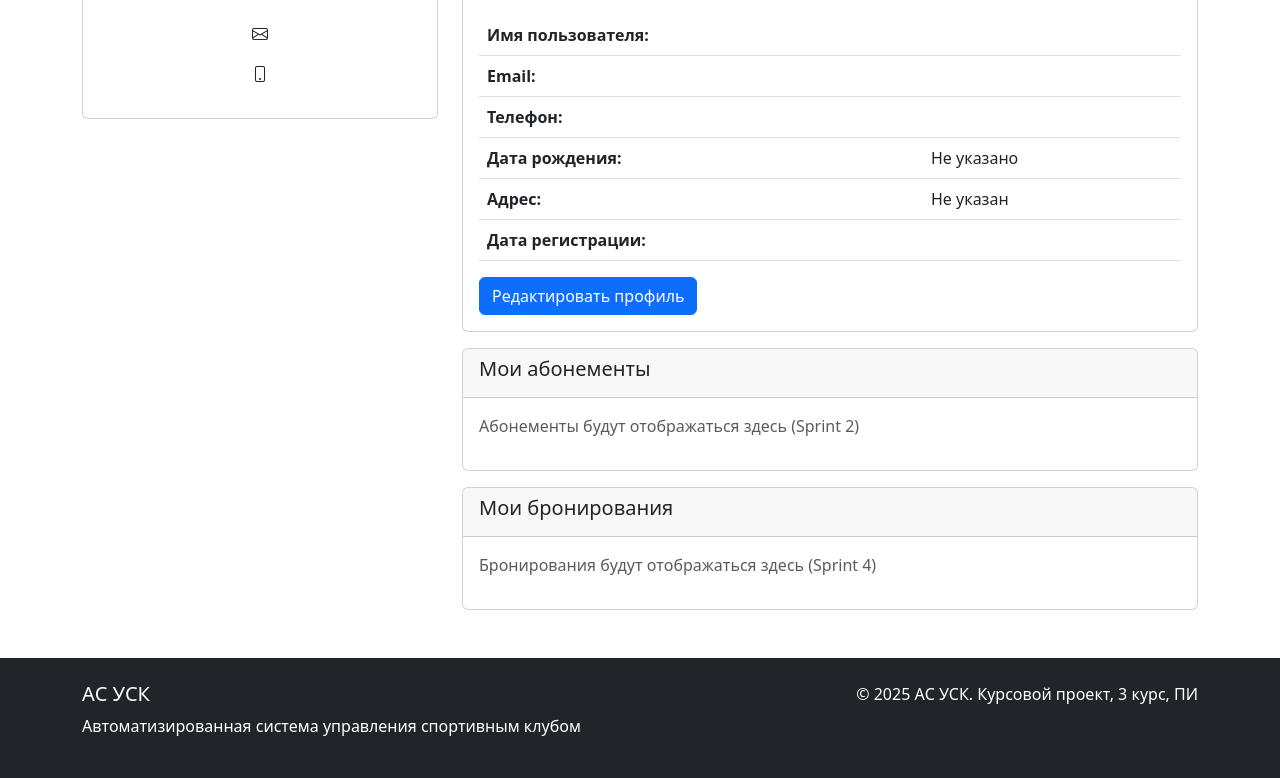
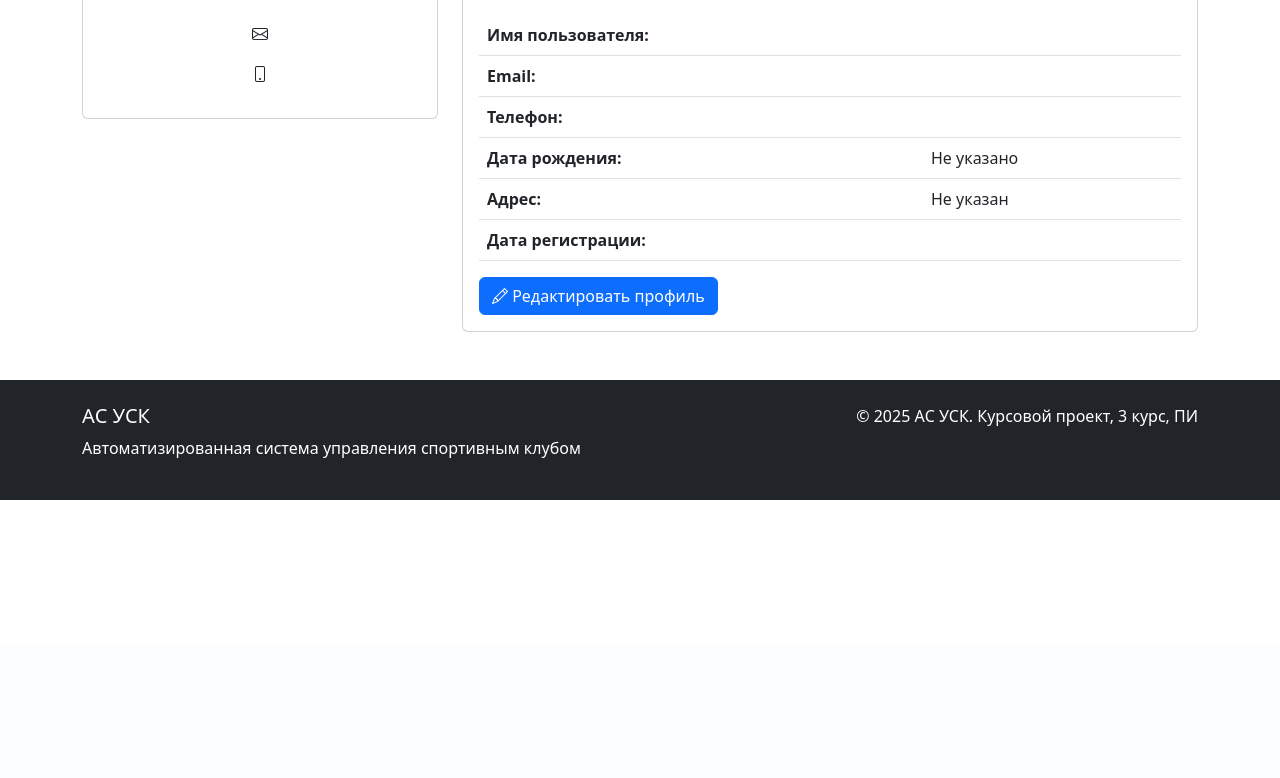
Before and after one commit to Aibulo4ka/sports-club-management, a Django app: template backend/templates/accounts/profile.html in a window 1280 px wide. Shown: the part 155-933 px from the top of the page. After the commit the page ends 655 px from the top, so only its background shows below. Run offline with Django 4.2, Linux system fonts and the light colour scheme; the template is opened without the code that fills it, so the values that code supplies are empty; parts of the project's set-up code (start-up, migrations or seed data) failed here and were passed over; some libraries are stand-ins or nearby versions.

Commit message:
Удалены заглушки абонементов и бронирований из профиля

```diff
--- a/backend/templates/accounts/profile.html
+++ b/backend/templates/accounts/profile.html
@@ -48,25 +48,9 @@
                             <td>{{ profile.created_at|date:"d.m.Y" }}</td>
                         </tr>
                     </table>
-                    <a href="#" class="btn btn-primary">Редактировать профиль</a>
-                </div>
-            </div>
-
-            <div class="card mt-3">
-                <div class="card-header">
-                    <h5>Мои абонементы</h5>
-                </div>
-                <div class="card-body">
-                    <p class="text-muted">Абонементы будут отображаться здесь (Sprint 2)</p>
-                </div>
-            </div>
-
-            <div class="card mt-3">
-                <div class="card-header">
-                    <h5>Мои бронирования</h5>
-                </div>
-                <div class="card-body">
-                    <p class="text-muted">Бронирования будут отображаться здесь (Sprint 4)</p>
+                    <a href="{% url 'accounts_web:edit_profile' %}" class="btn btn-primary">
+                        <i class="bi bi-pencil"></i> Редактировать профиль
+                    </a>
                 </div>
             </div>
         </div>
```
